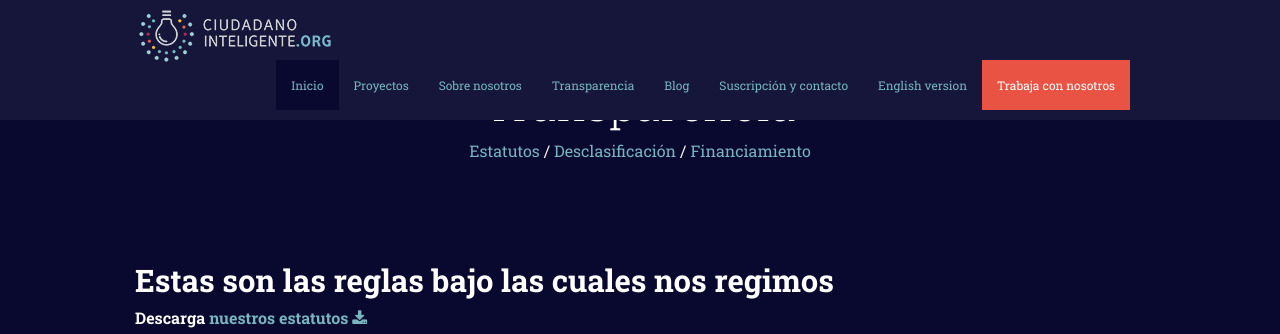
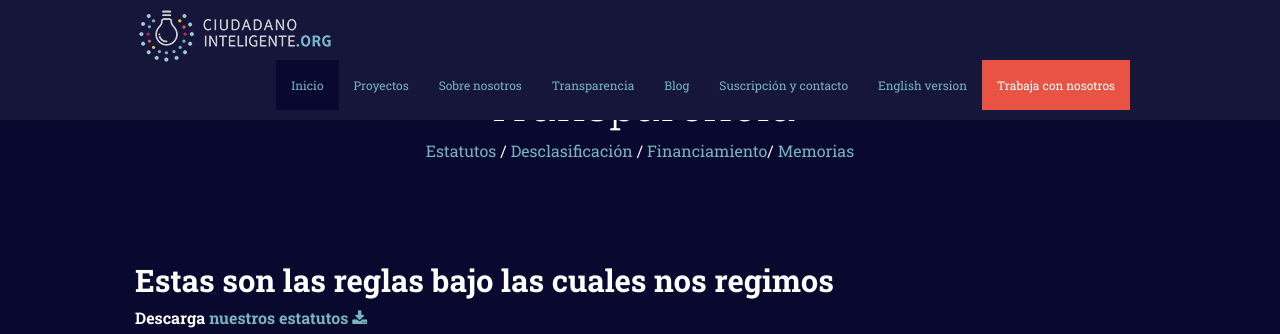
Before and after one commit to ciudadanointeligente/ciudadanointeligente.github.io, a Jekyll site: the page built from index.html, in a window 1280 px wide and 900 px high, scrolled down 4543 px. Shown: the top 334 px of the window. Built offline with Jekyll 4.4.1, drawn with Linux system fonts in a browser that asks for light colours; nearby versions of some CDN libraries; library files that are not in the unit come from our copies; some of the changed text lies outside the part shown.

Commit message:
subir memoria 2014
creación de tag

```diff
--- /dev/null
+++ b/_includes/memorias.html
@@ -0,0 +1,2 @@
+<h3>Memorias</h3>
+<div class="h4">Descarga<a href="https://drive.google.com/file/d/0B8yMmXZszl6Nd0E0U3RXWUlRX2xLMHBWTVhITzZoTlhjYmZj/view?usp=sharing" target="_blank"> Memoria 2014 <i class="fa fa-download"></i></a></div>
--- a/_includes/transparency.html
+++ b/_includes/transparency.html
@@ -1,6 +1,6 @@
 <section id="transparencia">
     <h2>Transparencia</h2>
-    <div class="menu-interno"><a href="#estatutos" target="_blank"> Estatutos </a>/<a href="#desclasificacion"> Desclasificación </a>/<a href="#financiamiento"> Financiamiento</a></div>
+    <div class="menu-interno"><a href="#estatutos" target="_blank"> Estatutos </a>/<a href="#desclasificacion"> Desclasificación </a>/<a href="#financiamiento"> Financiamiento</a>/<a href="#memorias"> Memorias</a></div>
     <div id="estatutos"></div>
     <h3>Estas son las reglas bajo las cuales nos regimos</h3>
     <div class="h4">Descarga<a href="https://ckannet-storage.commondatastorage.googleapis.com/2014-09-01T19:12:41.019Z/estatutos-fundacion-ciudadano-inteligente.pdf" target="_blank"> nuestros estatutos <i class="fa fa-download"></i></a></div>
@@ -55,4 +55,6 @@
     </div>
     <div id="financiamiento"></div>
     {% include funding.html %}
+    <div id="memorias"></div>
+    {% include memorias.html %}
 </section>
```
